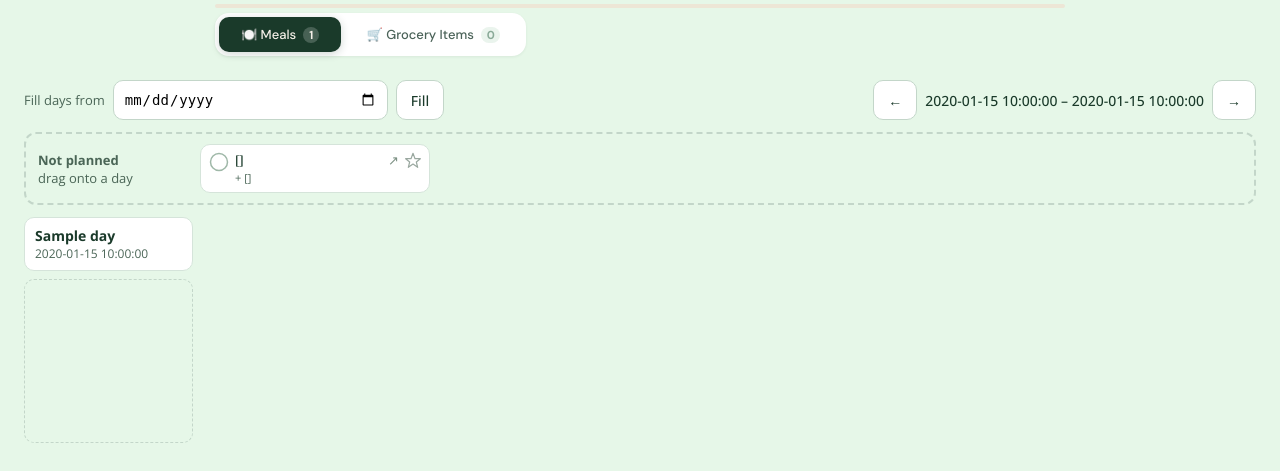
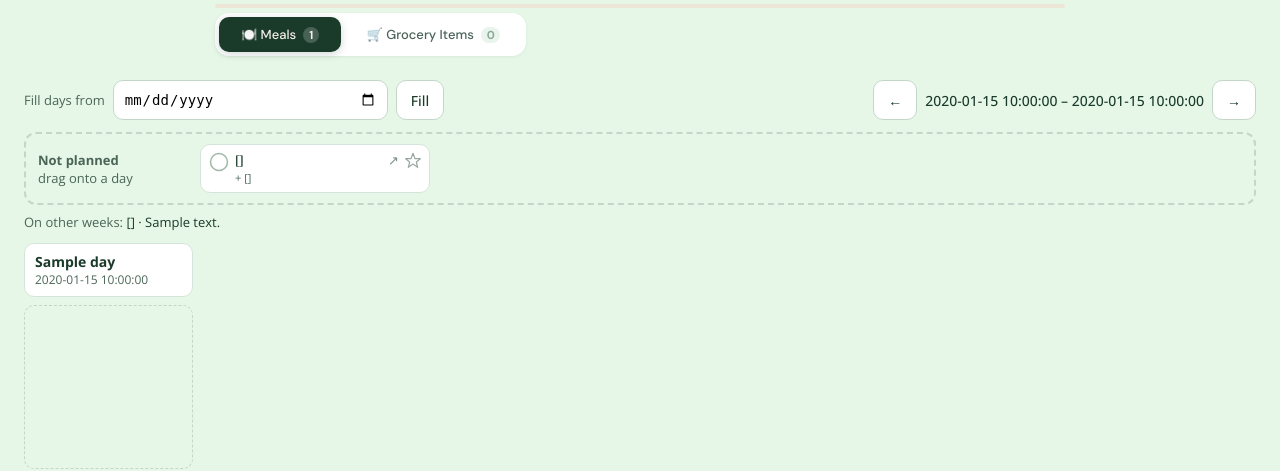
Before and after one commit to jackibolt/jacki-pa-web, a Flask app: template templates/meal_plan.html in a window 1280 px wide. Shown: the part 295-766 px from the top of the page. Run offline with Flask 3, Linux system fonts and the light colour scheme; the template is opened without the code that fills it: most values are stand-ins (such as "Sample title", 1, 10 or a date in 2020); some libraries are stand-ins or nearby versions.

Commit message:
Week board: tray shows only dinners with no day; list dinners planned on other weeks
Co-Authored-By: Claude Sonnet 5.5 <noreply@anthropic.com>
Claude-Session: https://claude.ai/code/session_0177nizP7G4mGpb6AeWRRQ32

```diff
--- a/app/routes.py
+++ b/app/routes.py
@@ -966,11 +966,15 @@ def view_meal_plan(meal_plan_id):
                   'label': (week_start + timedelta(days=n)).strftime('%a'),
                   'date_text': (week_start + timedelta(days=n)).strftime('%b %-d')} for n in range(7)]
     week_iso = {d['iso'] for d in week_days}
-    tray_meals = [m for m in enriched_meals if m.get('planned_date') not in week_iso]
+    tray_meals = [m for m in enriched_meals if not m.get('planned_date')]
+    other_week_meals = sorted((m for m in enriched_meals if m.get('planned_date') and m['planned_date'] not in week_iso),
+                              key=lambda m: m['planned_date'])
+    for m in other_week_meals:
+        m['planned_text'] = datetime.strptime(m['planned_date'], '%Y-%m-%d').strftime('%a %b %-d')
 
     return render_template('meal_plan.html', meal_plan=meal_plan, meals=all_meals, back_href=url_for('routes.meal_plans'),
                             api_base_url=API_BASE_URL, access_token=g.access_token, random_subhead=random_subheader(),
-                            today=_today().isoformat(), week_days=week_days, tray_meals=tray_meals,
+                            today=_today().isoformat(), week_days=week_days, tray_meals=tray_meals, other_week_meals=other_week_meals,
                             prev_week=(week_start - timedelta(days=7)).isoformat(),
                             next_week=(week_start + timedelta(days=7)).isoformat())
 
--- a/templates/meal_plan.html
+++ b/templates/meal_plan.html
@@ -154,6 +154,12 @@
                 <button type="button" class="wk-place">Back to not planned</button>
             </div>
 
+            {% if other_week_meals %}
+            <div class="wk-other">On other weeks:
+                {% for meal in other_week_meals %}<a href="?week={{ meal.planned_date }}">{{ meal.name }} · {{ meal.planned_text }}</a>{% if not loop.last %}, {% endif %}{% endfor %}
+            </div>
+            {% endif %}
+
             <div class="wk-cols">
                 {% for day in week_days %}
                 <div class="day-group wk-day {% if day.iso == today %}is-today{% endif %}" data-date="{{ day.iso }}">
@@ -178,6 +184,8 @@
                 .wk-tray-label strong, .wk-tray-label span { display: block; white-space: nowrap; }
                 .wk-tray .day-rows { display: flex; flex-wrap: wrap; gap: 8px; min-height: 36px; align-items: center; }
                 .wk-tray .dinner { width: 230px; }
+                .wk-other { font-size: 13px; color: #4a6556; margin: -4px 0 12px; }
+                .wk-other a { color: #1a3a2a; }
                 .wk-cols { display: grid; grid-template-columns: repeat(7, minmax(120px, 1fr)); gap: 8px; overflow-x: auto; }
                 .wk-day { display: flex; flex-direction: column; gap: 8px; min-width: 0; }
                 .wk-dayhead { background: #fff; border: 1px solid #d5e4da; border-radius: 10px; padding: 8px 10px; display: flex; flex-direction: column; font-size: 12px; color: #4a6556; }
```
